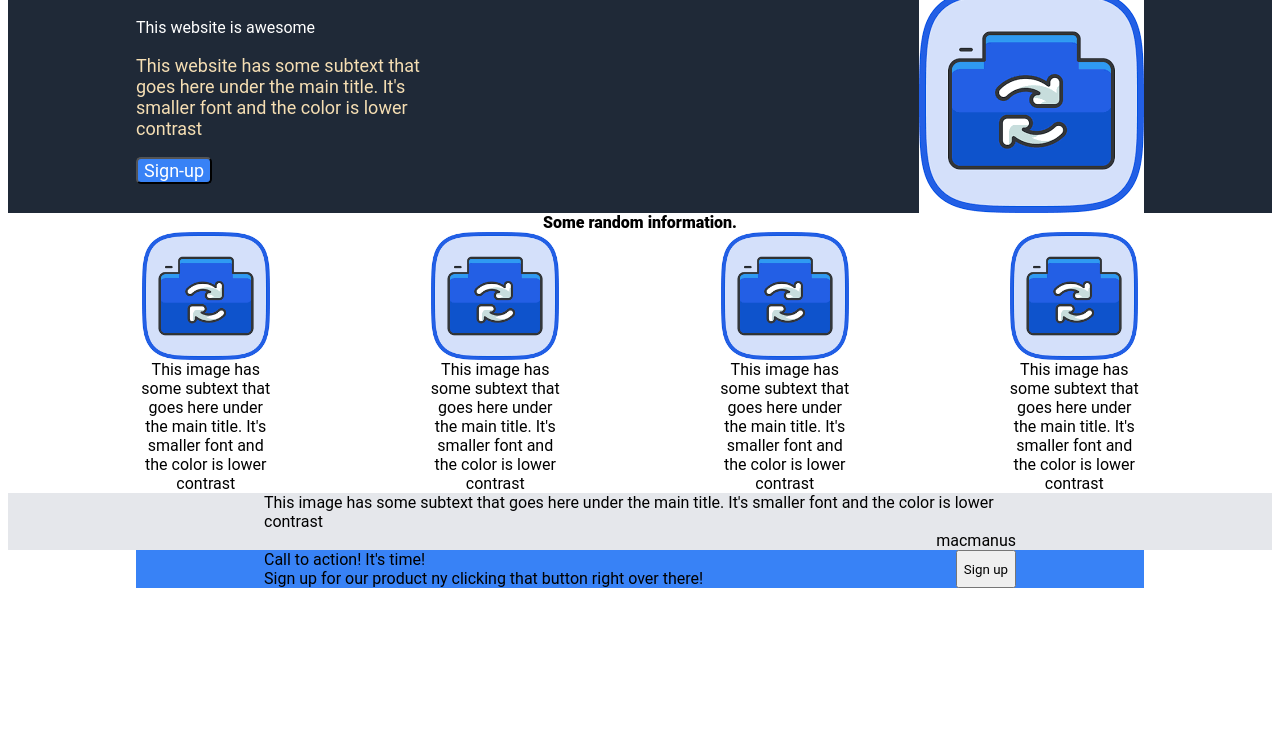
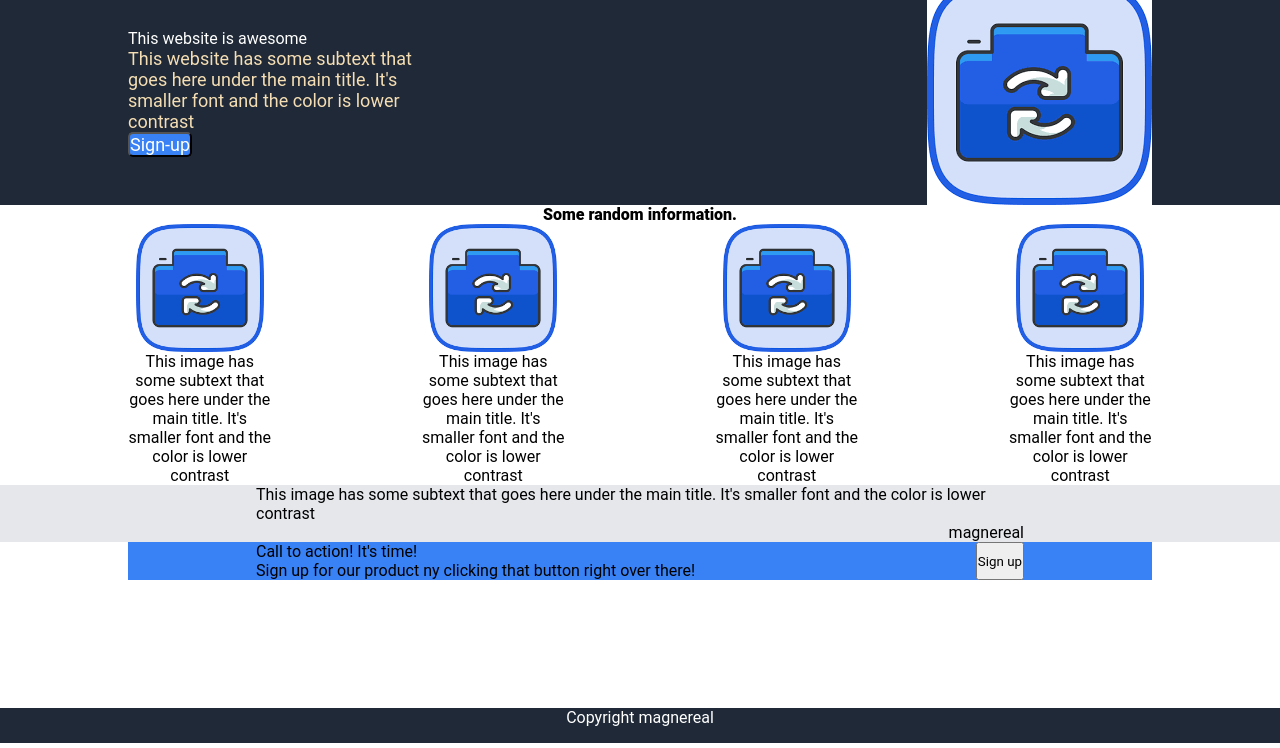
Before and after one commit to magnereal/TOP-Landing-Page, a plain HTML site: page index.html in a window 1280 px wide. Shown: the part 52-800 px from the top of the page. Drawn offline with Linux system fonts and the light colour scheme.

Commit message:
added all the main flex items(here particluarly footer, alos changed .min height properties), now styling is needed

```diff
--- a/index.html
+++ b/index.html
@@ -7,6 +7,7 @@
     <title>Document</title>
 </head>
 <body>
+    <div class="main">
         <div class="top-flex">
             <div class="top-wrap">
                 <div class="header">
@@ -60,7 +61,7 @@
                 <div class="citate">
                     This image has some subtext that goes here under the main title. It's smaller font and the color is lower contrast
                 </div>
-            <div class="citate-author">macmanus</div>
+                <div class="citate-author">magnereal</div>
             </div>
         </div>
 
@@ -73,5 +74,10 @@
                 <button class="sign-button">Sign up</button>
             </div>
         </div>
+    </div>
+
+    <div class="footer">
+        <div>Copyright magnereal</div>
+    </div>
 </body>
 </html>
--- a/styles.css
+++ b/styles.css
@@ -1,5 +1,18 @@
 * {
     font-family: "Roboto", "sans-serif";
+    margin: 0;
+    padding: 0;
+}
+
+body {
+    display: flex;
+    flex-direction: column;
+
+}
+
+.main {
+    min-height: 95vh;
+    flex: 1;
 }
 
 .header {
@@ -131,4 +144,17 @@
     margin: 0 10vw;
     display: flex;
     justify-content: space-between;
+    /* align-items: grow; */
 }
+
+.footer {
+    margin-bottom: 0px;
+    padding: 0 0 16px 0;
+    background-color: #1F2937;
+    color: white;
+    display: flex;
+    /* flex-shrink: 1; */
+    justify-content: center;
+    align-items: flex-end;
+    margin-bottom: 0;
+}
```
Lines whose indentation alone changed are shown as unchanged.
